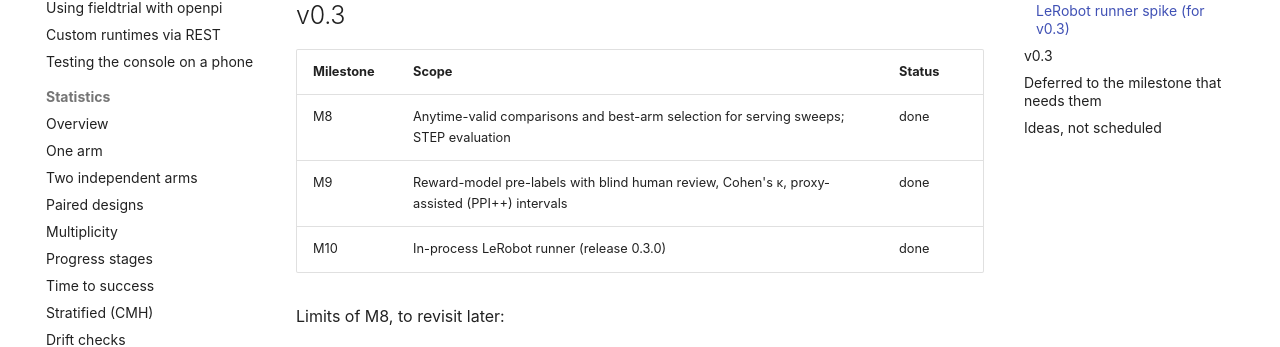
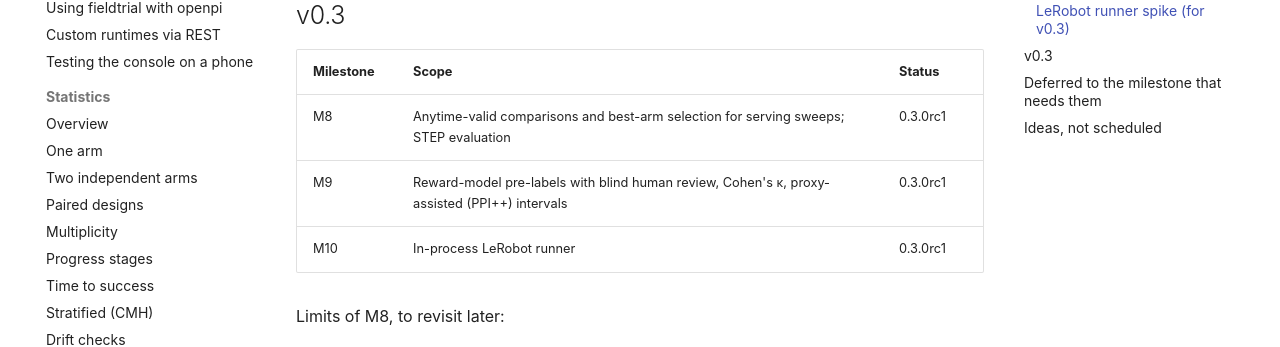
Before and after one commit to rokbenko/fieldtrial, an MkDocs documentation site: the page built from docs/ROADMAP.md, in a window 1280 px wide and 900 px high, scrolled down 1993 px. Shown: the part 151-498 px from the top of the window. Built offline with MkDocs 1.6.1 and Material for MkDocs 9.7.7, drawn with Linux system fonts in a browser that asks for light colours; comment, search, counter and statistics services are not loaded.

Commit message:
chore(release): 0.3.0rc1
- CHANGELOG: the v0.3 notes move to a dated 0.3.0rc1 section
- roadmap: M8, M9 and M10 ship as 0.3.0rc1
- decision log: one release candidate for all of v0.3, flow unchanged

Co-Authored-By: Claude Opus 5.5 <noreply@anthropic.com>
Claude-Session: https://claude.ai/code/session_013XFoNvwCWFnXVMhURd6JAt

```diff
--- a/docs/ROADMAP.md
+++ b/docs/ROADMAP.md
@@ -66,9 +66,9 @@ These notes come from reading the LeRobot 0.6.1 source; nothing was measured on
 
 | Milestone | Scope | Status |
 |---|---|---|
-| M8 | Anytime-valid comparisons and best-arm selection for serving sweeps; STEP evaluation | done |
-| M9 | Reward-model pre-labels with blind human review, Cohen's κ, proxy-assisted (PPI++) intervals | done |
-| M10 | In-process LeRobot runner (release 0.3.0) | done |
+| M8 | Anytime-valid comparisons and best-arm selection for serving sweeps; STEP evaluation | 0.3.0rc1 |
+| M9 | Reward-model pre-labels with blind human review, Cohen's κ, proxy-assisted (PPI++) intervals | 0.3.0rc1 |
+| M10 | In-process LeRobot runner | 0.3.0rc1 |
 
 Limits of M8, to revisit later:
 
```
Also changed, not shown: CHANGELOG.md (+8 -1 lines), docs/PLAN.md (+1 -0 lines).
